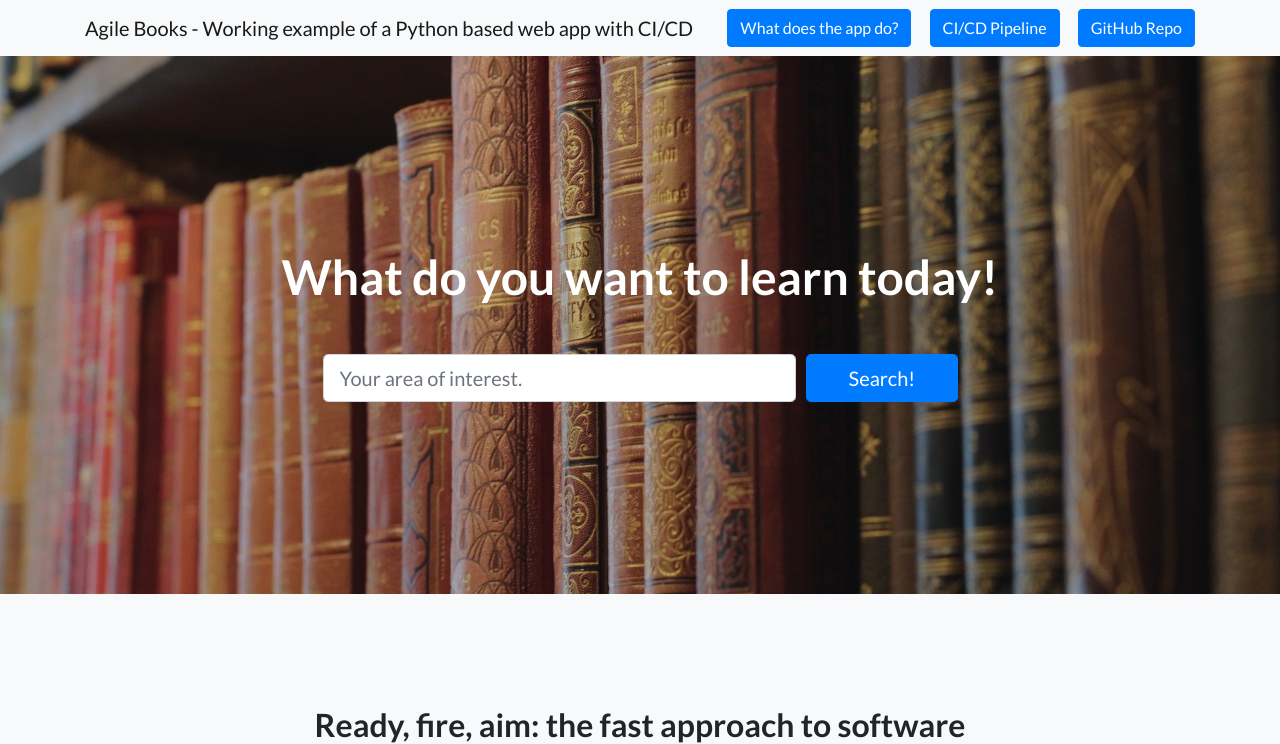
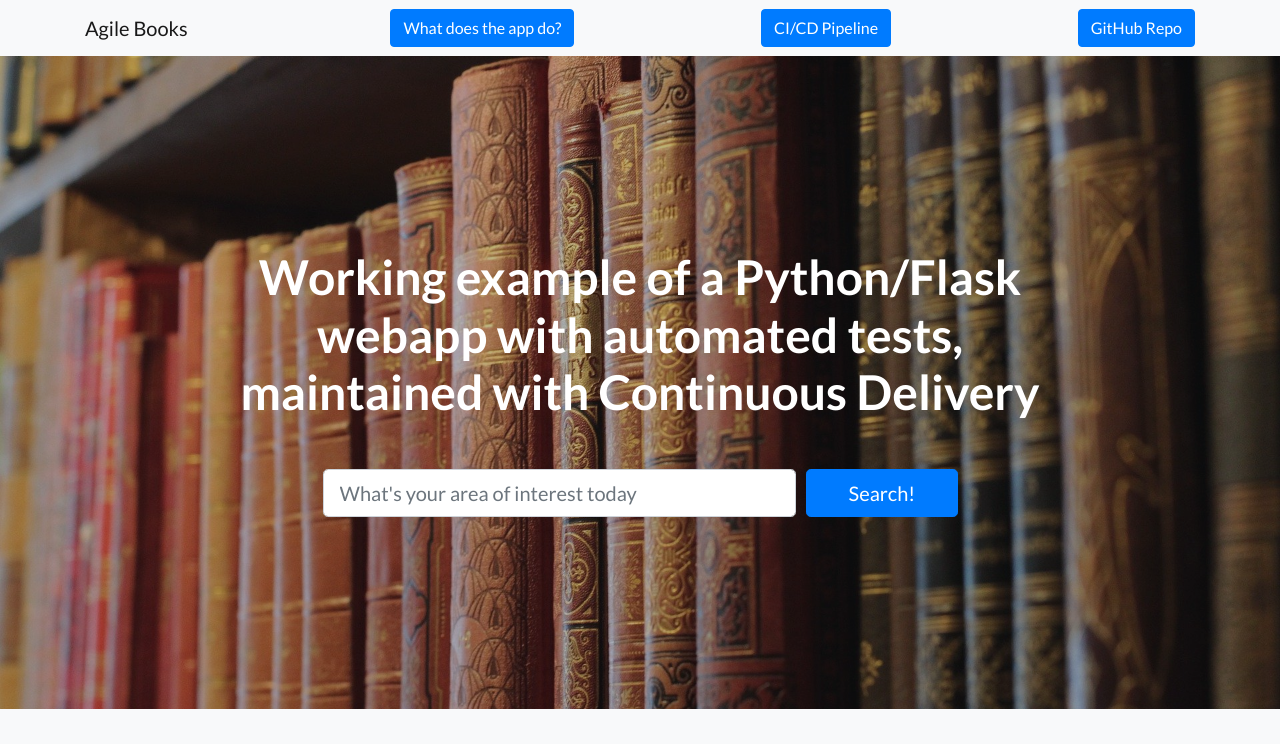
Before and after one commit to hrishikeshkarekar/agilebooksapp, a Flask app: page / in a window 1280 px wide. Shown: the top 744 px of the page. Run offline with Flask 2, Linux system fonts and the light colour scheme; some libraries are stand-ins or nearby versions.

Commit message:
Fixed the long text in navigation

```diff
--- a/Application/python_webapp_flask/templates/index.html
+++ b/Application/python_webapp_flask/templates/index.html
@@ -30,7 +30,7 @@
   <!-- Navigation -->
   <nav class="navbar navbar-light bg-light static-top" id="hometop">
     <div class="container">
-      <a class="navbar-brand" href="#">Agile Books - Working example of a Python based web app with CI/CD</a>
+      <a class="navbar-brand" href="#">Agile Books</a>
       <a class="btn btn-primary" href="#whatdoesappdo">What does the app do?</a>
         <a class="btn btn-primary" href="#pipeline">CI/CD Pipeline</a>
         <a class="btn btn-primary" href="#githubrepo">GitHub Repo</a>
@@ -43,13 +43,13 @@
     <div class="container">
       <div class="row">
         <div class="col-xl-9 mx-auto">
-           <h1 class="mb-5">What do you want to learn today!</h1>
+           <h1 class="mb-5">Working example of a Python/Flask webapp with automated tests, maintained with Continuous Delivery</h1>
         </div>
         <div class="col-md-10 col-lg-8 col-xl-7 mx-auto">
           <form>
             <div class="form-row">
               <div class="col-12 col-md-9 mb-2 mb-md-0">
-                <input type="search" class="form-control form-control-lg" placeholder="Your area of interest." id="searchterm">
+                <input type="search" class="form-control form-control-lg" placeholder="What's your area of interest today" id="searchterm">
               </div>
               <div class="col-12 col-md-3">
                 <button type="button" class="btn btn-block btn-lg btn-primary searchnow" id="searchnowbtn">Search!</button>
```
